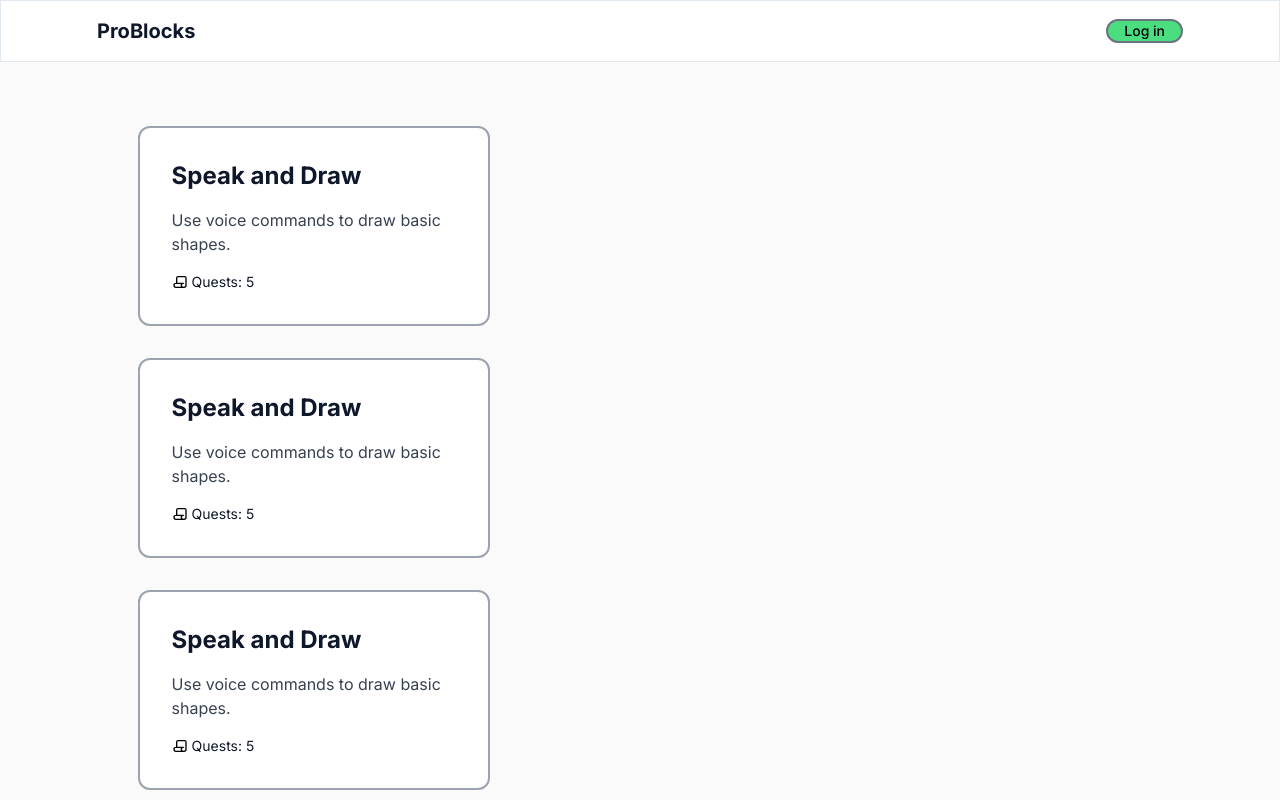
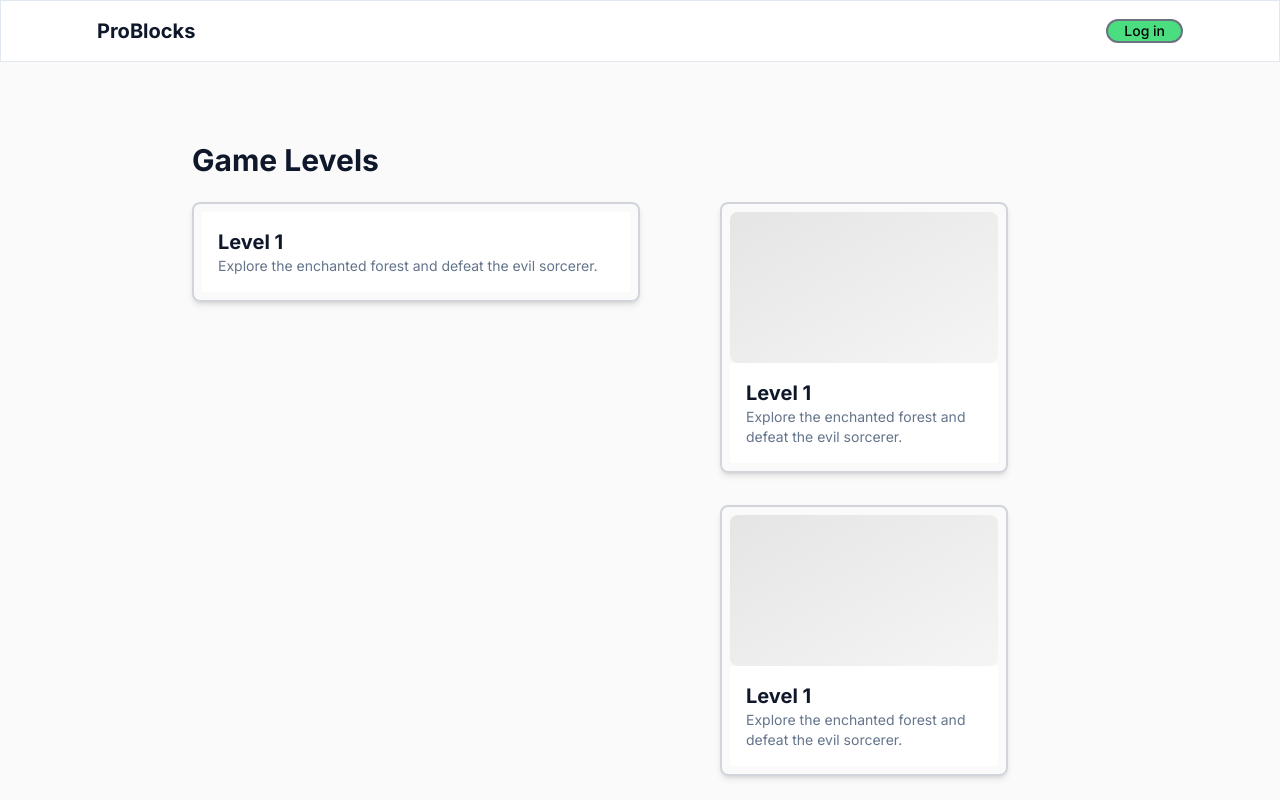
Before and after one commit to WeAreBuildingStuff/ProBlocks, a Next.js app in the folder apps/web/: page /magic-voice-quests in a window 1280 px wide. Shown: the top 800 px of the page. Built offline with nearby package versions, Linux system fonts and the light colour scheme.

Commit message:
[Add] Levels page

```diff
--- a/apps/web/src/app/courses/page.tsx
+++ b/apps/web/src/app/courses/page.tsx
@@ -33,7 +33,7 @@ const Page: React.FC = () => {
               description='Master key skills in probability and data analysis'
               status='IN PROGRESS'
             />
-            <div className='bg-gray-100 p-6 rounded-lg mt-6 px-16'>
+            <div className='bg-gray-100 py-6 rounded-lg mt-6 px-16'>
               <Carousel className='w-full p-2'>
                 <CarouselContent className='-ml-1 gap-4'>
                   {courses.map((course, index) => (
@@ -66,7 +66,7 @@ const Page: React.FC = () => {
               description='Master key skills in probability and data analysis'
               status='IN PROGRESS'
             />
-            <div className='bg-gray-100 p-6 rounded-lg mt-6 px-16'>
+            <div className='bg-gray-100 py-6 rounded-lg mt-6 px-16'>
               <Carousel className='w-full p-2'>
                 <CarouselContent className='-ml-1 gap-4'>
                   {courses.map((course, index) => (
@@ -99,7 +99,7 @@ const Page: React.FC = () => {
               description='Master key skills in probability and data analysis'
               status='IN PROGRESS'
             />
-            <div className='bg-gray-100 p-6 rounded-lg mt-6 px-16'>
+            <div className='bg-gray-100 py-6 rounded-lg mt-6 px-16'>
               <Carousel className='w-full p-2'>
                 <CarouselContent className='-ml-1 gap-4'>
                   {courses.map((course, index) => (
--- a/apps/web/src/app/magic-voice-quests/page.tsx
+++ b/apps/web/src/app/magic-voice-quests/page.tsx
@@ -1,10 +1,37 @@
-import { QuestListScroll } from '../../components/questListScroll';
+import ActivityCard from '../../components/ActivityCard';
+import { Separator } from '@repo/ui/src/components/separator';
 import React from 'react';
 
 export default function Page(): JSX.Element {
   return (
     <main className='w-screen flex bg-neutral-50 px-24 pt-12'>
-      <QuestListScroll />
+      <div className='container mx-auto px-24 py-8'>
+        <div className='mb-6'>
+          <h2 className='text-3xl font-bold'>Game Levels</h2>
+        </div>
+        <div className='flex flex-row'>
+          <div className='w-1/2'>
+            <div className='w-full p-2 sticky top-8 overflow-hidden rounded-lg shadow-md border-2 border-gray-300 group hover:shadow-lg transition-transform duration-200 ease-in-out'>
+              <div className='p-4 bg-background'>
+                <h3 className='text-xl font-bold'>Level 1</h3>
+                <p className='text-sm text-muted-foreground'>
+                  Explore the enchanted forest and defeat the evil sorcerer.
+                </p>
+              </div>
+            </div>
+          </div>
+
+          <div className='flex flex-col w-1/2 items-center overflow-x-auto scrollbar-hide'>
+            <ActivityCard />
+            <Separator orientation='vertical' className='h-8' />
+            <ActivityCard />
+            <Separator orientation='vertical' className='h-8' />
+            <ActivityCard />
+            <Separator orientation='vertical' className='h-8' />
+            <ActivityCard />
+          </div>
+        </div>
+      </div>
     </main>
   );
 }
--- /dev/null
+++ b/apps/web/src/components/ActivityCard.tsx
@@ -0,0 +1,32 @@
+import React from 'react';
+import Link from 'next/link';
+
+const ActivityCard: React.FC = () => {
+  return (
+    <div className='w-72 p-2 relative overflow-hidden rounded-lg shadow-md border-2 border-gray-300 group hover:shadow-lg hover:-translate-y-1 transition-transform duration-200 ease-in-out'>
+      <Link href='#' className='absolute inset-0 z-10' prefetch={false}>
+        <span className='sr-only'>View Level 1</span>
+      </Link>
+      <Skeleton />
+      {/* <img
+        src="/placeholder.svg"
+        alt="Level 1 Thumbnail"
+        width={300}
+        height={200}
+        className="object-cover w-full h-48"
+      /> */}
+      <div className='p-4 bg-background'>
+        <h3 className='text-xl font-bold'>Level 1</h3>
+        <p className='text-sm text-muted-foreground'>
+          Explore the enchanted forest and defeat the evil sorcerer.
+        </p>
+      </div>
+    </div>
+  );
+};
+
+const Skeleton = () => (
+  <div className='flex flex-1 w-full aspect-video rounded-lg bg-gradient-to-br from-neutral-200 dark:from-neutral-900 dark:to-neutral-800 to-neutral-100'></div>
+);
+
+export default ActivityCard;
```
Also changed, not shown: 1 other file (tests, documents, lock files or other folders).
